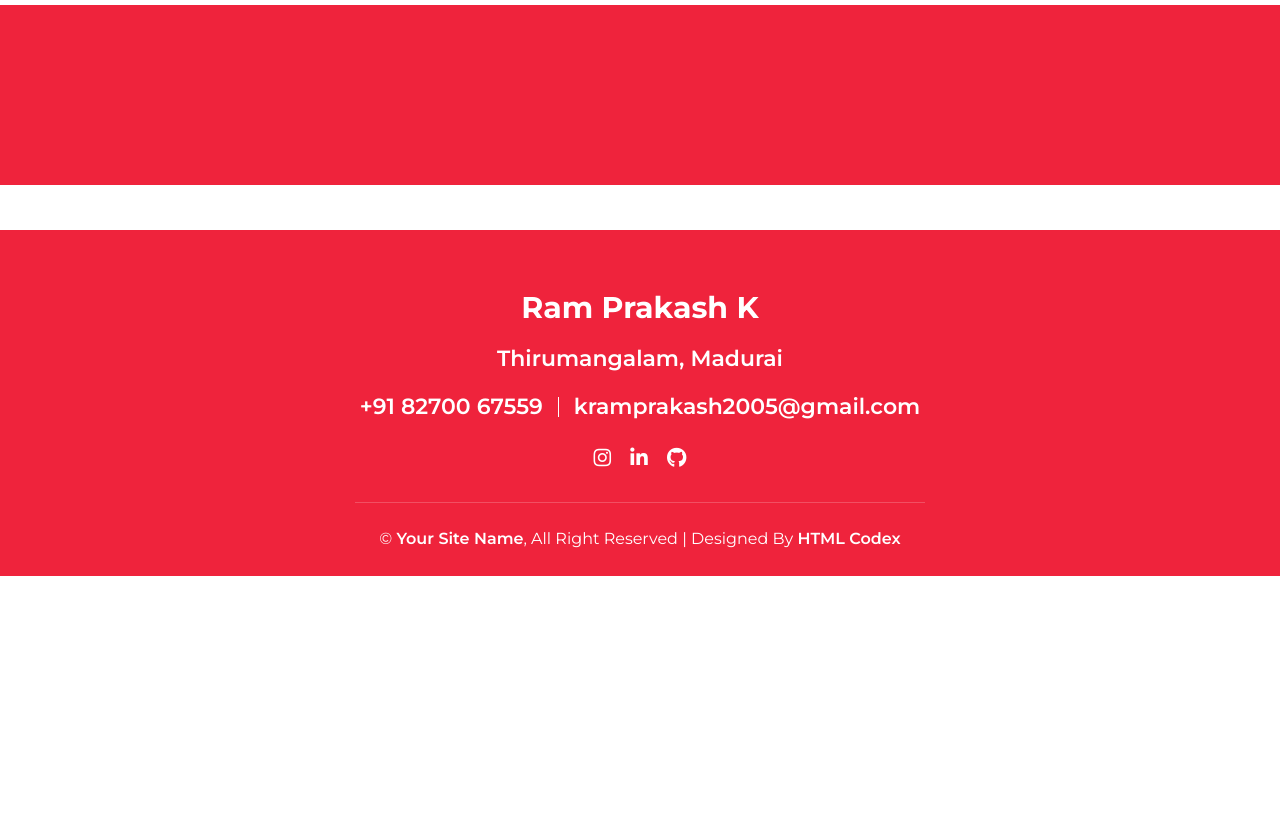
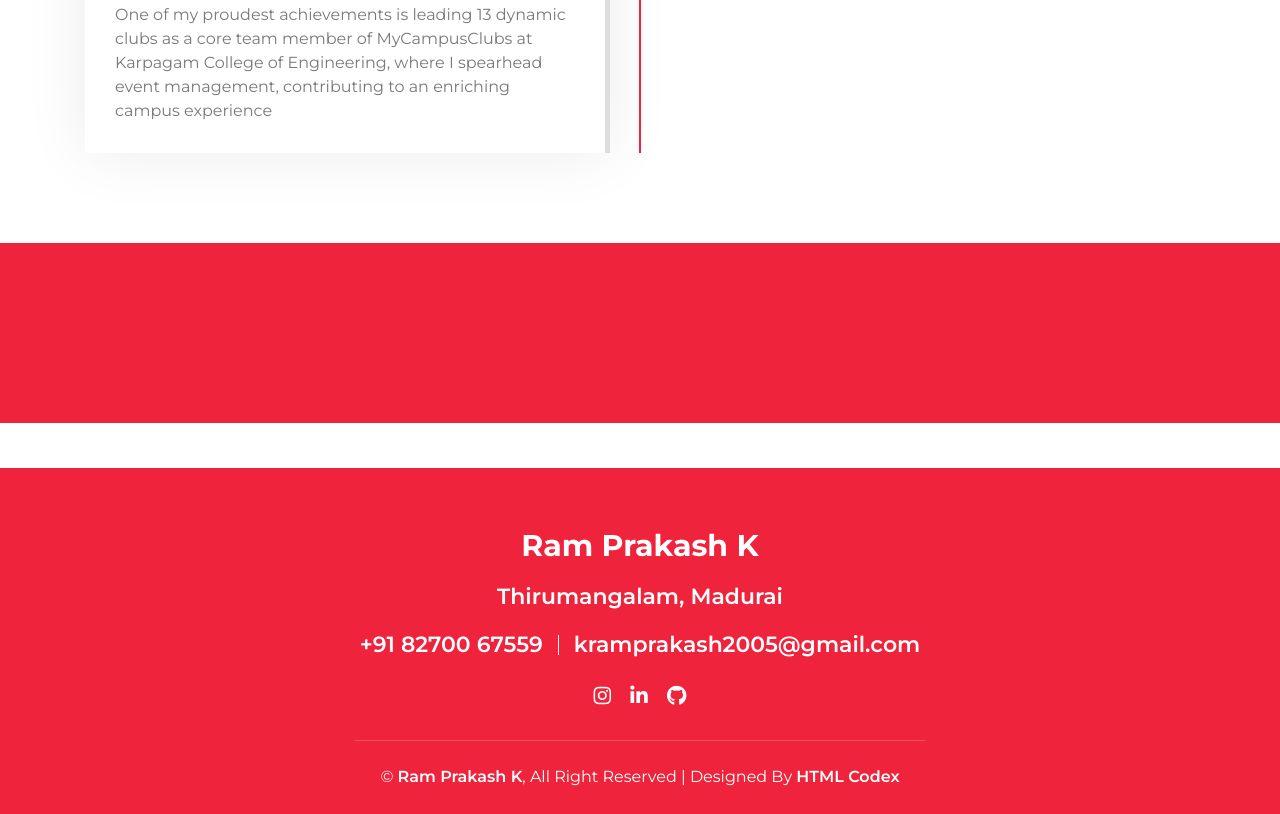
Before and after one commit to kramprakash2005/ramprakashk.github.io, a plain HTML site: page index.html in a window 1280 px wide. Shown: the part 5299-6113 px from the top of the page. Before the commit the page ends 5875 px from the top, so only its background shows below. Drawn offline with nearby package versions, Linux system fonts and the light colour scheme.

Commit message:
index.html

```diff
--- a/index.html
+++ b/index.html
@@ -381,7 +381,7 @@
                     </div>
                 </div>
                 <div class="container copyright">
-                    <p>&copy; <a href="#">Your Site Name</a>, All Right Reserved | Designed By <a href="https://htmlcodex.com">HTML Codex</a></p>
+                    <p>&copy; <a href="#">Ram Prakash K</a>, All Right Reserved | Designed By <a href="https://htmlcodex.com">HTML Codex</a></p>
                 </div>
             </div>
         </div>
```
